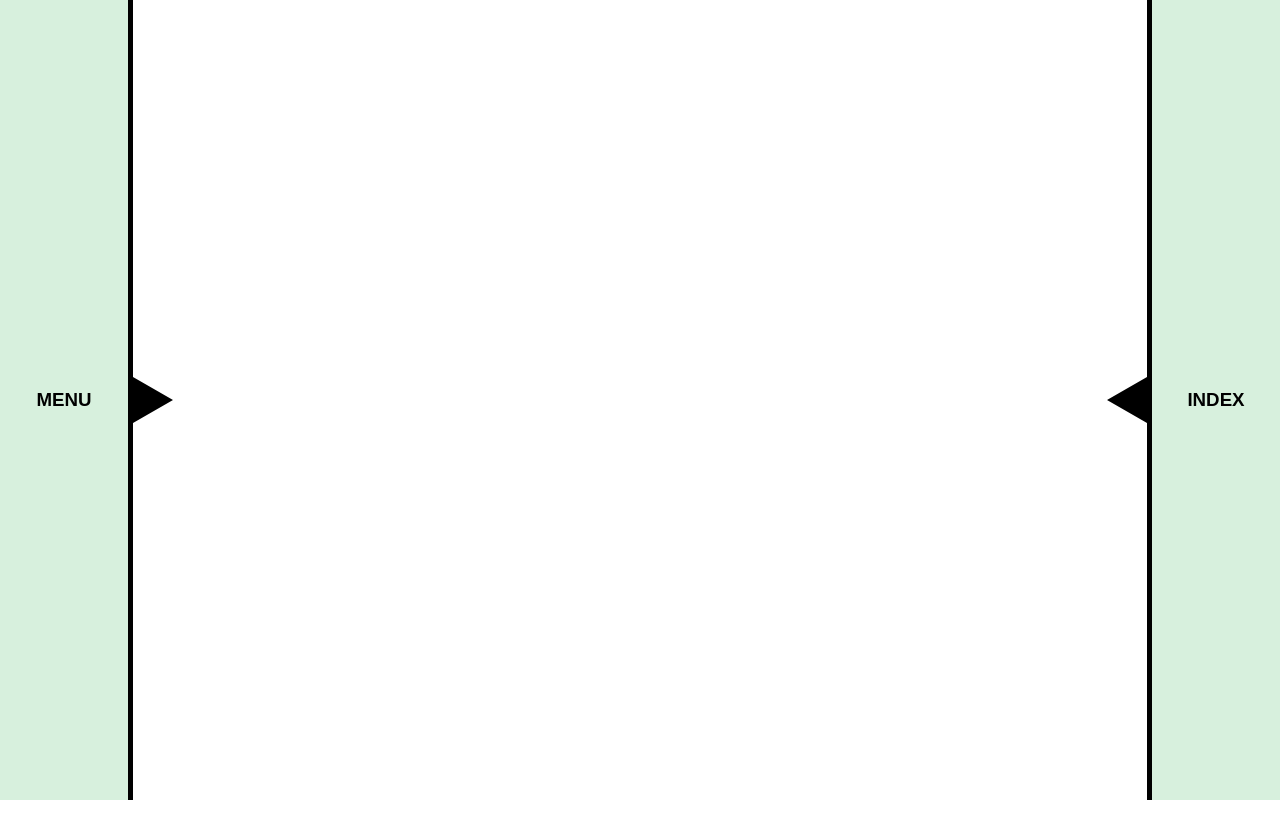
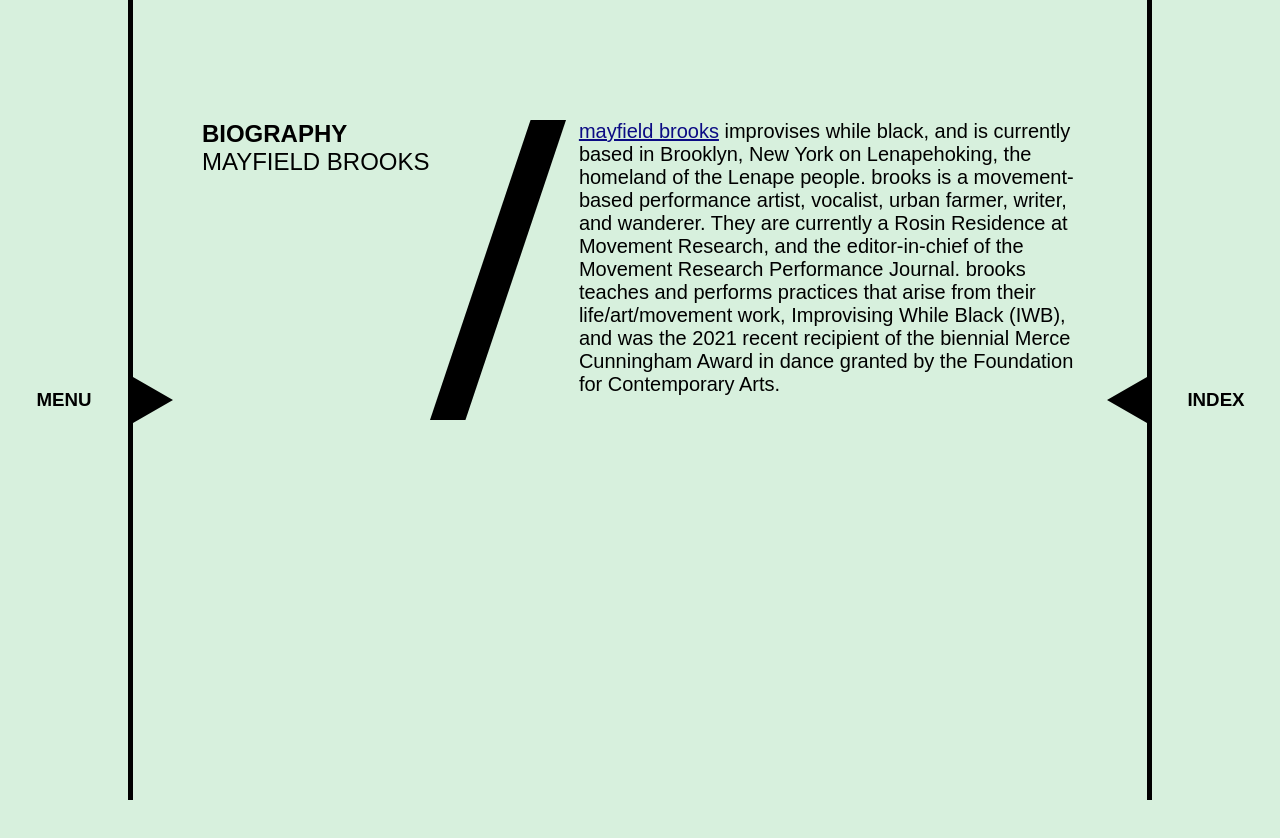
Before and after one commit to ampersand-paris/VAULT, a React (Create React App) app: page /mayfield-brooks-bio in a window 1280 px wide. Before the commit this address had no page. Shown: the top 838 px of the page. Before the commit the page ends 800 px from the top, so only its background shows below. Built offline with nearby package versions, Linux system fonts and the light colour scheme; a web font is replaced by a local one.

Commit message:
mayfield brooks

```diff
--- a/src/App.js
+++ b/src/App.js
@@ -26,6 +26,7 @@ import JuliaRaeAntonickBio from "./Biographies/JuliaRaeAntonick";
 import RachelBoggiaBio from "./Biographies/RachelBoggia";
 import BetseyBrockBio from "./Biographies/BetseyBrock";
 import BonnieBrooksBio from "./Biographies/BonnieBrooks";
+import MayfieldBrooksBio from "./Biographies/MayfieldBrooks";
 
 // === VIDEOS ===
 import MeetingThree from "./Videos/MeetingThree"
@@ -71,6 +72,7 @@ return (
                 <Route path="betsey-brock-bio" element={<BetseyBrockBio />} />
                 <Route path="bonnie-brooks-bio" element={<BonnieBrooksBio />} />
                 <Route path="/marji-cole-bio" element={<MarjiColeBio />} />
+                <Route path="/mayfield-brooks-bio" element={<MayfieldBrooksBio />} />
                 <Route path="/julia-rae-antonick-bio" element={<JuliaRaeAntonickBio />} />
                 <Route path="/rachel-boggia-bio" element={<RachelBoggiaBio />} />
             {/* Transcripts */}
--- /dev/null
+++ b/src/Biographies/MayfieldBrooks.js
@@ -0,0 +1,29 @@
+// ====== COMPONENTS ======
+
+const MayfieldBrooksBio = (props) => {
+
+    return (
+    <>
+        <div className="one-hundred-vh flex jc-center mobile-al-center mobile-column top-padding mint-green">
+            <div className="vault-padding mobile-flex mobile-jc-center mobile-width">
+                <div className="flex space-btwn essay-title-height">
+                    <div>
+                        <h2 className="subtitle ">BIOGRAPHY</h2>
+                        <h2 className="subtitle neuzit">mayfield brooks</h2>
+                    </div>
+                    <img className="bio-slash" src="/Images/Slash.svg" />
+                    <div className="flex column flex-end">
+                    </div>
+                </div>
+            </div>
+            <section className="flex column al-center no-top-padding mobile-padding">
+                <div className="essay-width ">
+                    <p className="no-top-padding"><a href="https://www.improvisingwhileblack.com/">mayfield brooks</a>  improvises while black, and is currently based in Brooklyn, New York on Lenapehoking, the homeland of the Lenape people. brooks is a movement-based performance artist, vocalist, urban farmer, writer, and wanderer. They are currently a Rosin Residence at Movement Research, and the editor-in-chief of the Movement Research Performance Journal. brooks teaches and performs practices that arise from their life/art/movement work, Improvising While Black (IWB), and was the 2021 recent recipient of the biennial Merce Cunningham Award in dance granted by the Foundation for Contemporary Arts.</p>
+                </div>
+            </section>
+        </div>
+    </>
+  );
+}
+
+export default MayfieldBrooksBio;
```
